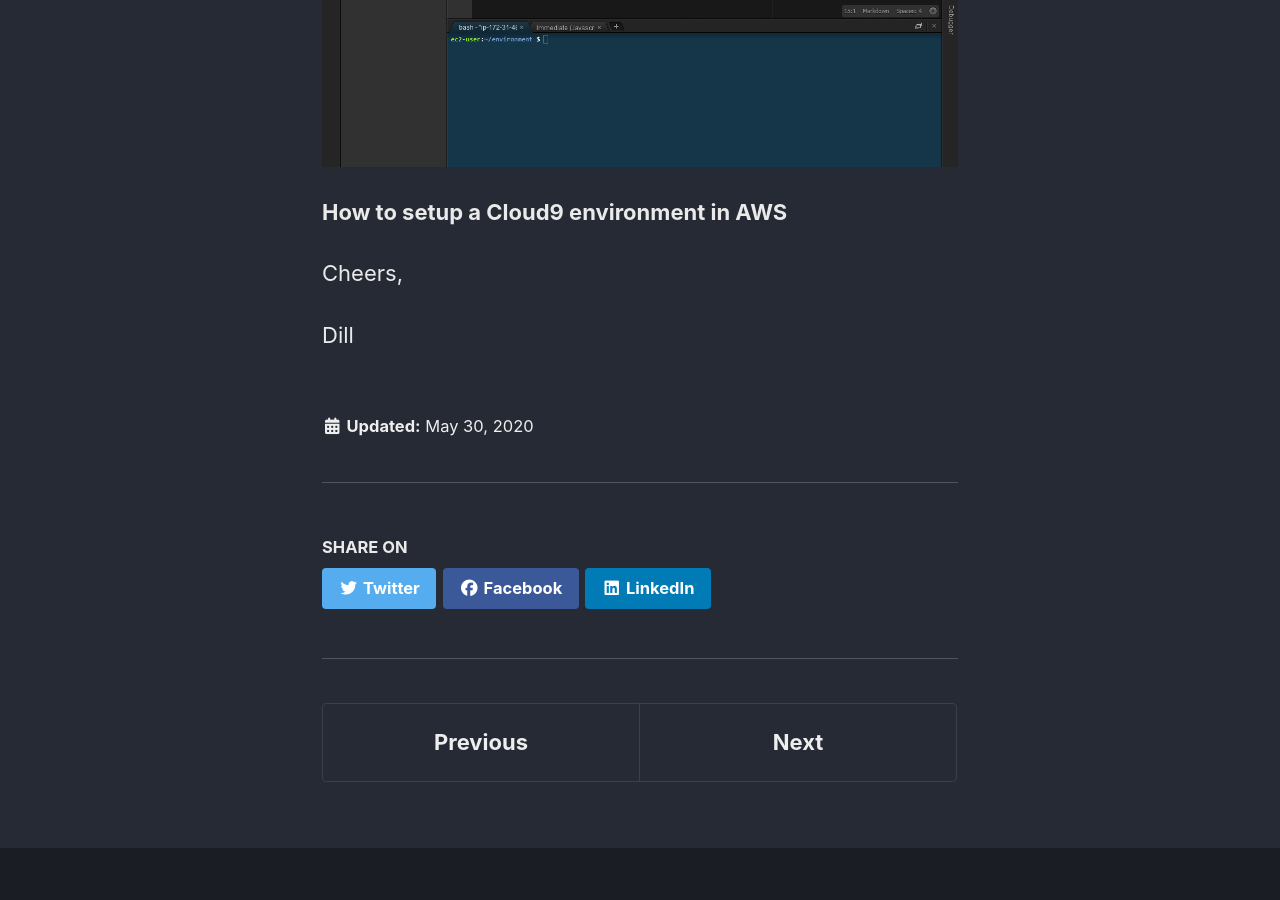
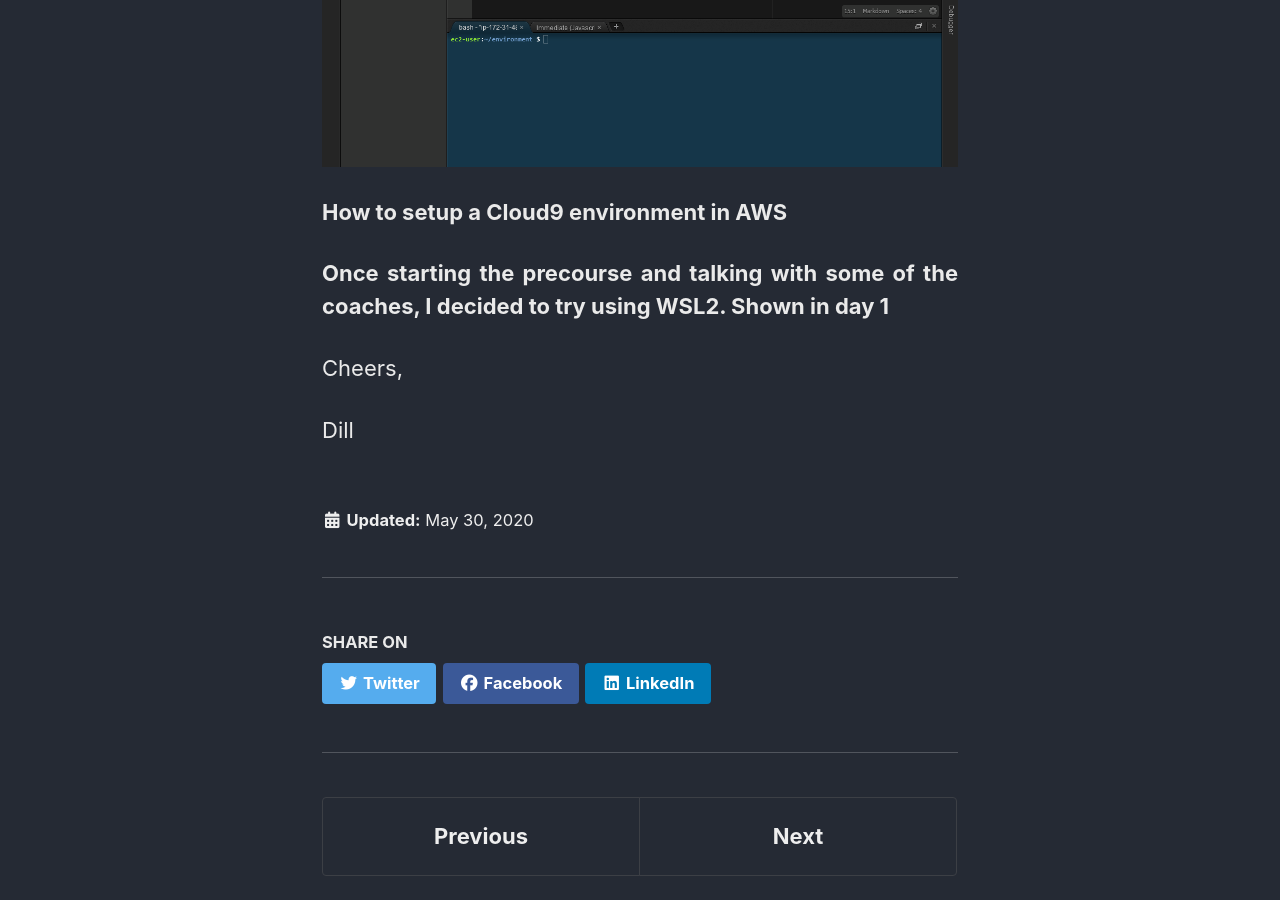
Before and after one commit to dilfyg/dilfyg.github.io, a Jekyll site: the page built from _blog/30-05-20.md, in a window 1280 px wide and 900 px high, scrolled down 900 px. Built offline with Jekyll 4.4.1, drawn with Linux system fonts in a browser that asks for light colours; cached includes are drawn as plain includes; nearby versions of some CDN libraries.

Commit message:
day 0.5 update

```diff
--- a/_blog/30-05-20.md
+++ b/_blog/30-05-20.md
@@ -15,6 +15,8 @@
 
 **How to setup a Cloud9 environment in AWS**
 
+**Once starting the precourse and talking with some of the coaches, I decided to try using WSL2. Shown in day 1**
+
 Cheers,
 
 Dill
```
